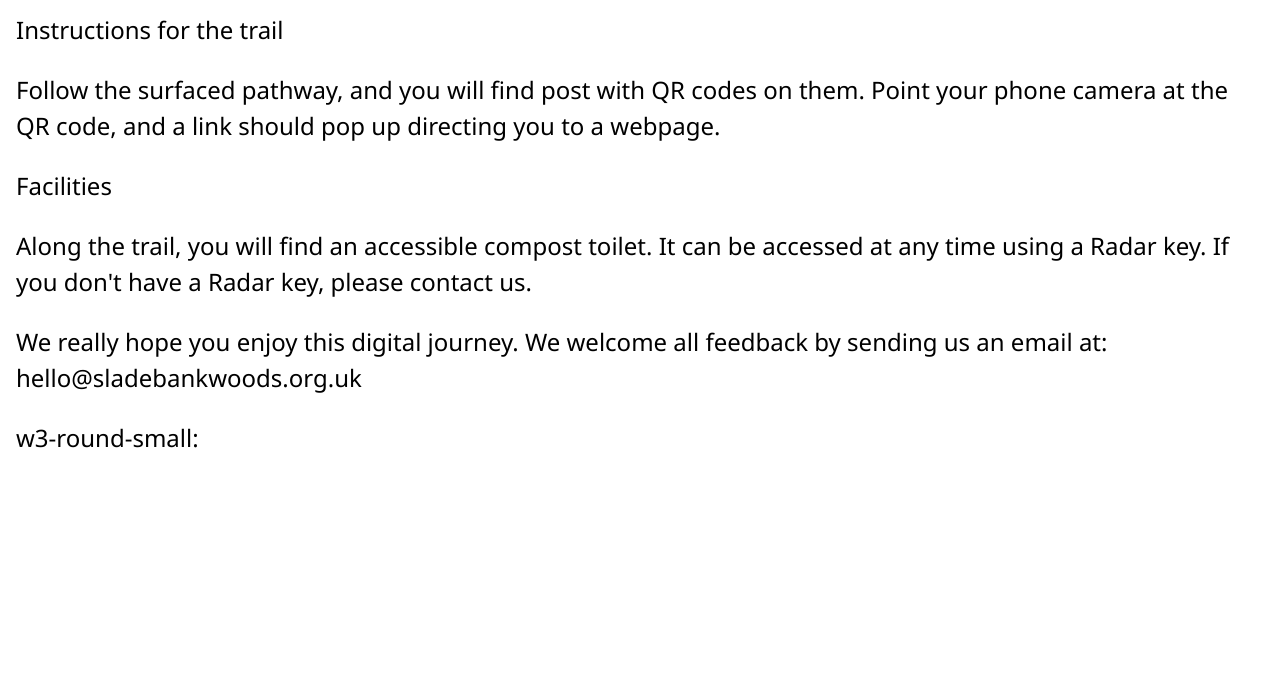
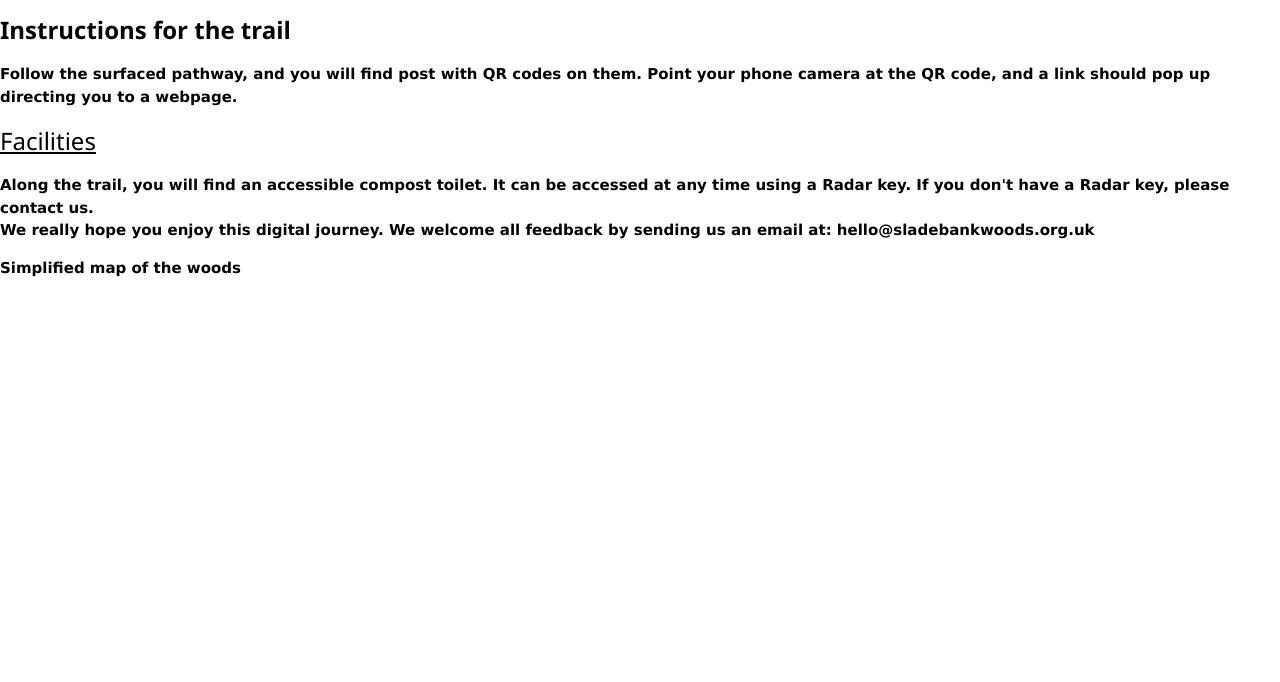
Before and after one commit to louwatson/sladebankwoods-adventuretrail, a plain HTML site: page index.html in a window 1280 px wide. Shown: the part 118-800 px from the top of the page. Drawn offline with nearby package versions, Linux system fonts and the light colour scheme.

Commit message:
Update index.html

```diff
--- a/index.html
+++ b/index.html
@@ -5,17 +5,18 @@
 <link rel="stylesheet" href="https://www.w3schools.com/w3css/4/w3.css">
 <body>
 
-<div class="w3-container">
+<div class="container">
   <h2>Welcome to a digital in Sladebank Woods...</h2>
   <p>Here is in this special woods, you will find we have created a digital adventure for you to learn about the uses, folklore and ecology, of some of the most common tree species.
   All you need is a smartphone with a QR code reader, and a sense of curiosity.</p>
-  <h3>Instructions for the trail</3>
-  <p>Follow the surfaced pathway, and you will find post with QR codes on them. Point your phone camera at the QR code, and a link should pop up directing you to a webpage.</h4>
-  <h3>Facilities</3>
-  <p>Along the trail, you will find an accessible compost toilet. It can be accessed at any time using a Radar key. If you don't have a Radar key, please contact us.</p>
-    <p>We really hope you enjoy this digital journey. We welcome all feedback by sending us an email at: hello@sladebankwoods.org.uk</p>
+  <h3><b>Instructions for the trail<b></h3>
+  <p>Follow the surfaced pathway, and you will find post with QR codes on them. Point your phone camera at the QR code, and a link should pop up directing you to a webpage.</p>
+    <h3><u>Facilities</u></h3>
+  <p>Along the trail, you will find an accessible compost toilet. It can be accessed at any time using a Radar key. If you don't have a Radar key, please contact us.
+</br>
+    We really hope you enjoy this digital journey. We welcome all feedback by sending us an email at: hello@sladebankwoods.org.uk</p>
 
-  <p>w3-round-small:</p>
+    <p>Simplified map of the woods</p>
   <img src="" class="w3-round-small" alt="" style="width:30%">
 
 </div>
```
